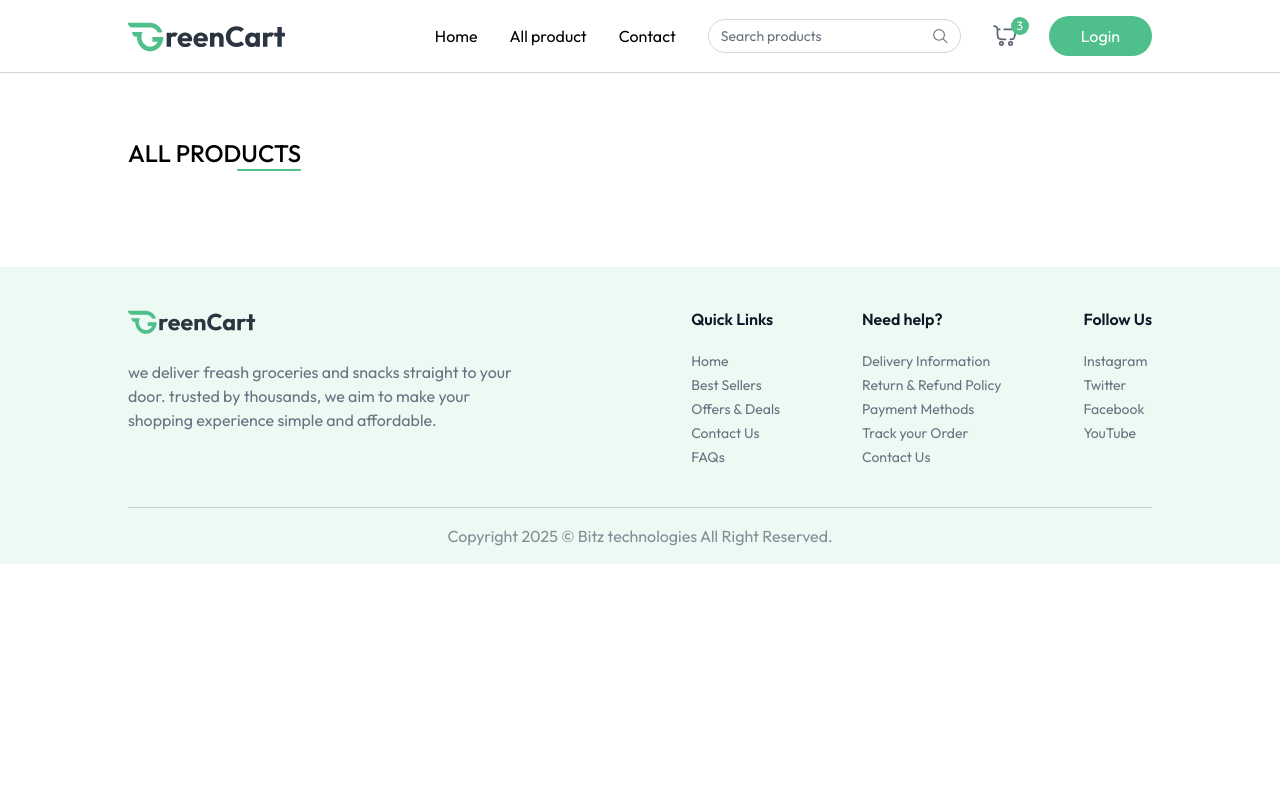
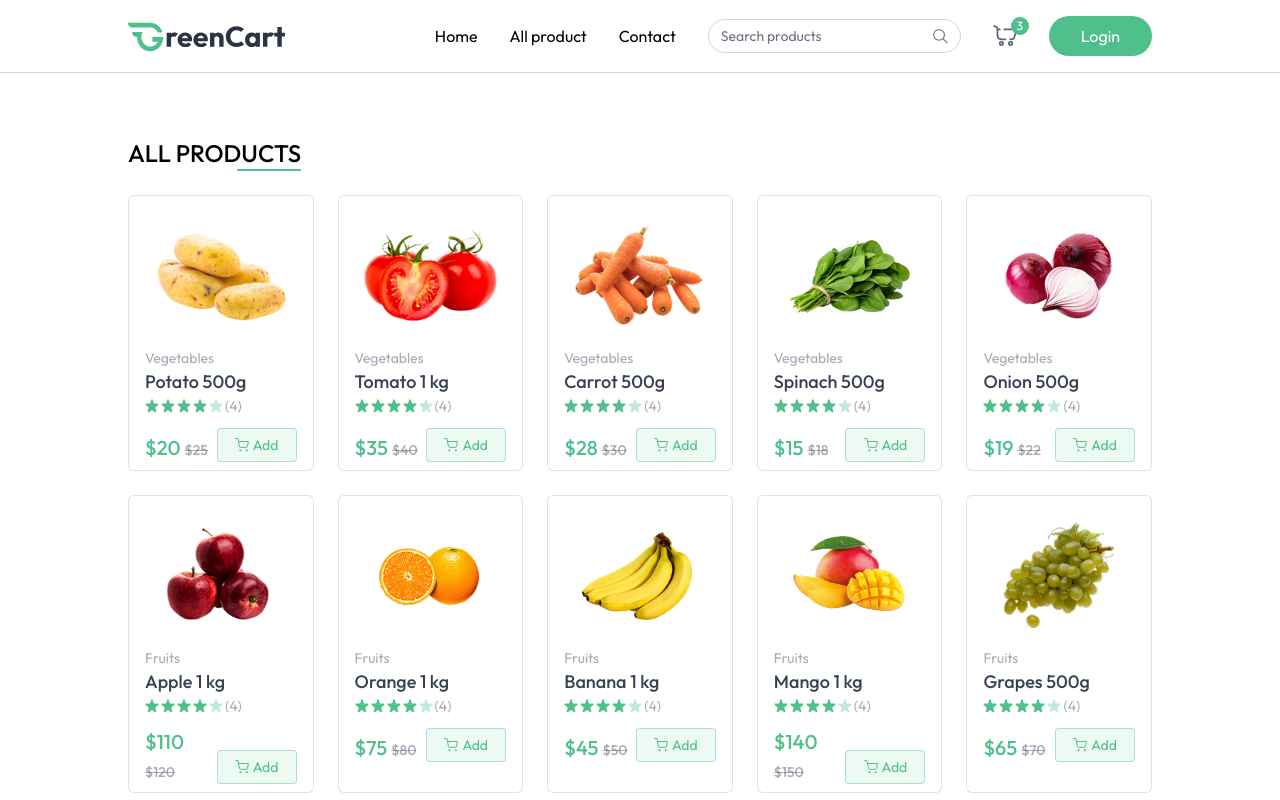
Before and after one commit to abdu951/green-cart, a React (Vite) app in the folder client/: page /products in a window 1280 px wide. Shown: the top 800 px of the page. Built offline with nearby package versions, Linux system fonts and the light colour scheme.

Commit message:
finish all products page

```diff
--- a/client/src/components/Navbar.jsx
+++ b/client/src/components/Navbar.jsx
@@ -1,16 +1,22 @@
-import React from 'react'
+import React, { useEffect } from 'react'
 import { assets } from '../assets/assets'
 import { NavLink } from 'react-router-dom'
 import { useAppContext } from '../context/AppContext'
 
 const Navbar = () => {
     const [open, setOpen] = React.useState(false)
-    const { user, setUser, setShowUserLogin, navigate } = useAppContext()
+    const { user, setUser, setShowUserLogin, navigate, searchQuery, setSearchQuery } = useAppContext()
 
     const logout = async () => {
         setUser(null)
         navigate('/')
     }
+
+    useEffect(() => {
+        if (searchQuery.length > 0) {
+            navigate('/products')
+        }
+    }, [searchQuery])
 
   return (
     <nav className="flex items-center justify-between px-6 md:px-16 lg:px-24 xl:px-32 py-4 border-b border-gray-300 bg-white relative transition-all">
@@ -29,7 +35,7 @@ const Navbar = () => {
                 <NavLink to="/">Contact</NavLink>
 
                 <div className="hidden lg:flex items-center text-sm gap-2 border border-gray-300 px-3 rounded-full">
-                    <input className="py-1.5 w-full bg-transparent outline-none placeholder-gray-500" type="text" placeholder="Search products" />
+                    <input onChange={(e) => setSearchQuery(e.target.value)} className="py-1.5 w-full bg-transparent outline-none placeholder-gray-500" type="text" placeholder="Search products" />
                     <img src={assets.search_icon} alt="search" className='w-4 h-4'/>
                 </div>
 
--- a/client/src/context/AppContext.jsx
+++ b/client/src/context/AppContext.jsx
@@ -15,6 +15,7 @@ export const AppContextProvider = ({children}) => {
     const [showUserLogin, setShowUserLogin] = useState(false);
     const [products, setProducts] = useState([]);
     const [cartitems, setCartItems] = useState({});
+    const [searchQuery, setSearchQuery] = useState({});
 
     // fetch all products
     const fetchProducts = async () => {
@@ -62,7 +63,7 @@ export const AppContextProvider = ({children}) => {
     }, [])
 
        const value = {navigate, user, setUser, isseler, setIsseler, showUserLogin, setShowUserLogin,
-        products, currency, addToCart, updateCartItems, removeFromCart, cartitems};
+        products, currency, addToCart, updateCartItems, removeFromCart, cartitems, searchQuery, setSearchQuery};
 
        return <AppContext.Provider value={value}>
         {children}
--- a/client/src/pages/AllProducts.jsx
+++ b/client/src/pages/AllProducts.jsx
@@ -1,9 +1,20 @@
 import React from 'react'
+import { useEffect, useState } from 'react'
 import { useAppContext } from '../context/AppContext'
+import ProductCard from '../components/ProductCard'
 
 const AllProducts = () => {
 
-    const {products} = useAppContext()
+    const {products, searchQuery} = useAppContext()
+    const [filteredProducts, setFilteredProducts] = useState([])
+
+    useEffect(() => {
+        if (searchQuery.length > 0) {
+            setFilteredProducts(products.filter(product => product.name.toLowerCase().includes(searchQuery.toLowerCase())))
+        } else {
+            setFilteredProducts(products)
+        }
+    }, [searchQuery, products])
 
 
   return (
@@ -12,6 +23,12 @@ const AllProducts = () => {
             <p className='text-2xl font-medium uppercase'>All Products</p>
             <div className='w-16 h-0.5 bg-primary rounded-full'></div>
         </div>
+
+        <div className='grid grid-cols-2 sm:grid-cols-3 md:grid-cols-4 gap-3 md:gap-6 lg:grid-cols-5 mt-6'>
+            {filteredProducts.filter((product) => product.inStock).map((product, index) => (
+                <ProductCard key={index} product={product}/>
+            ))}
+        </div>
     </div>
   )
 }
```
